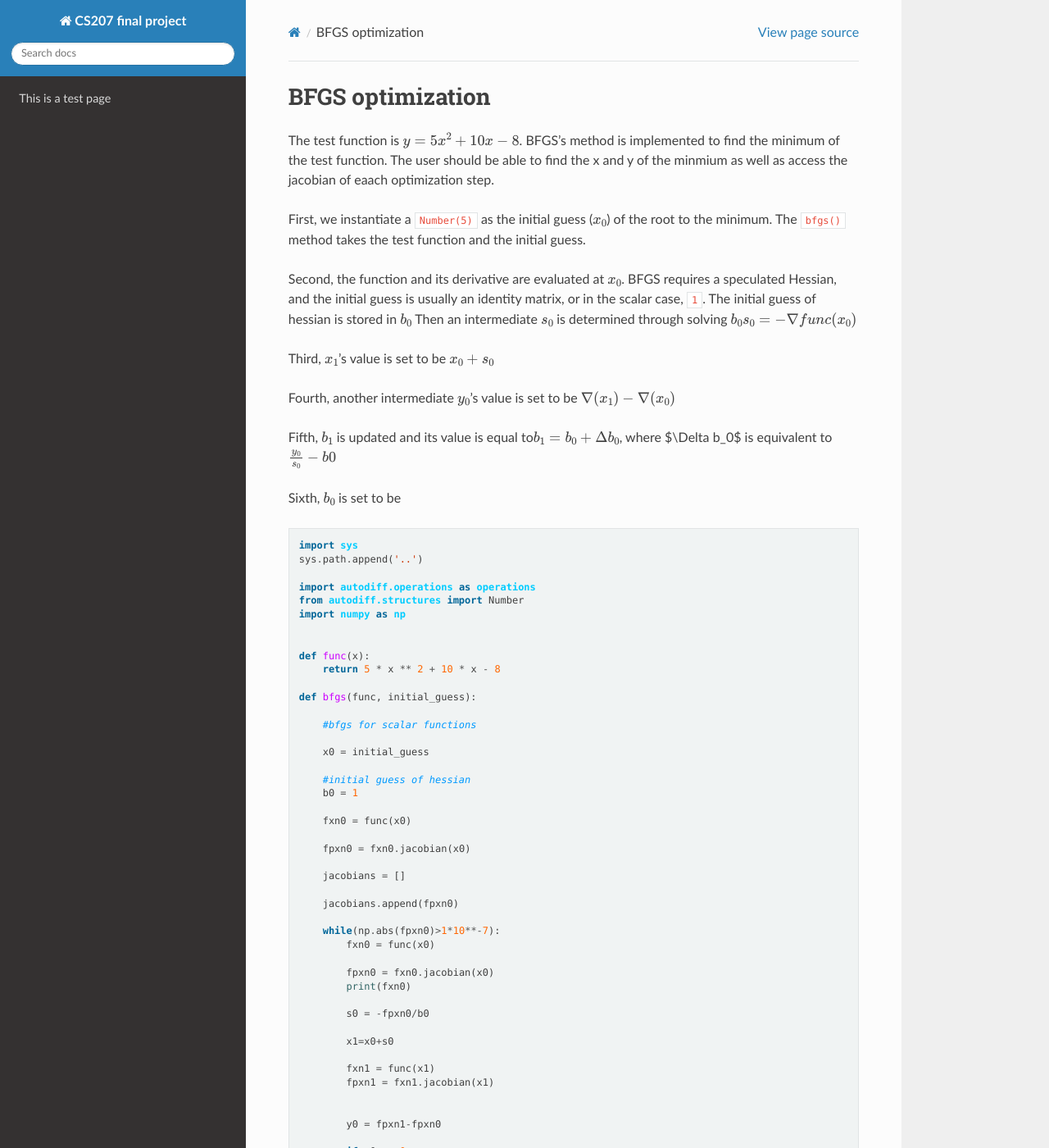
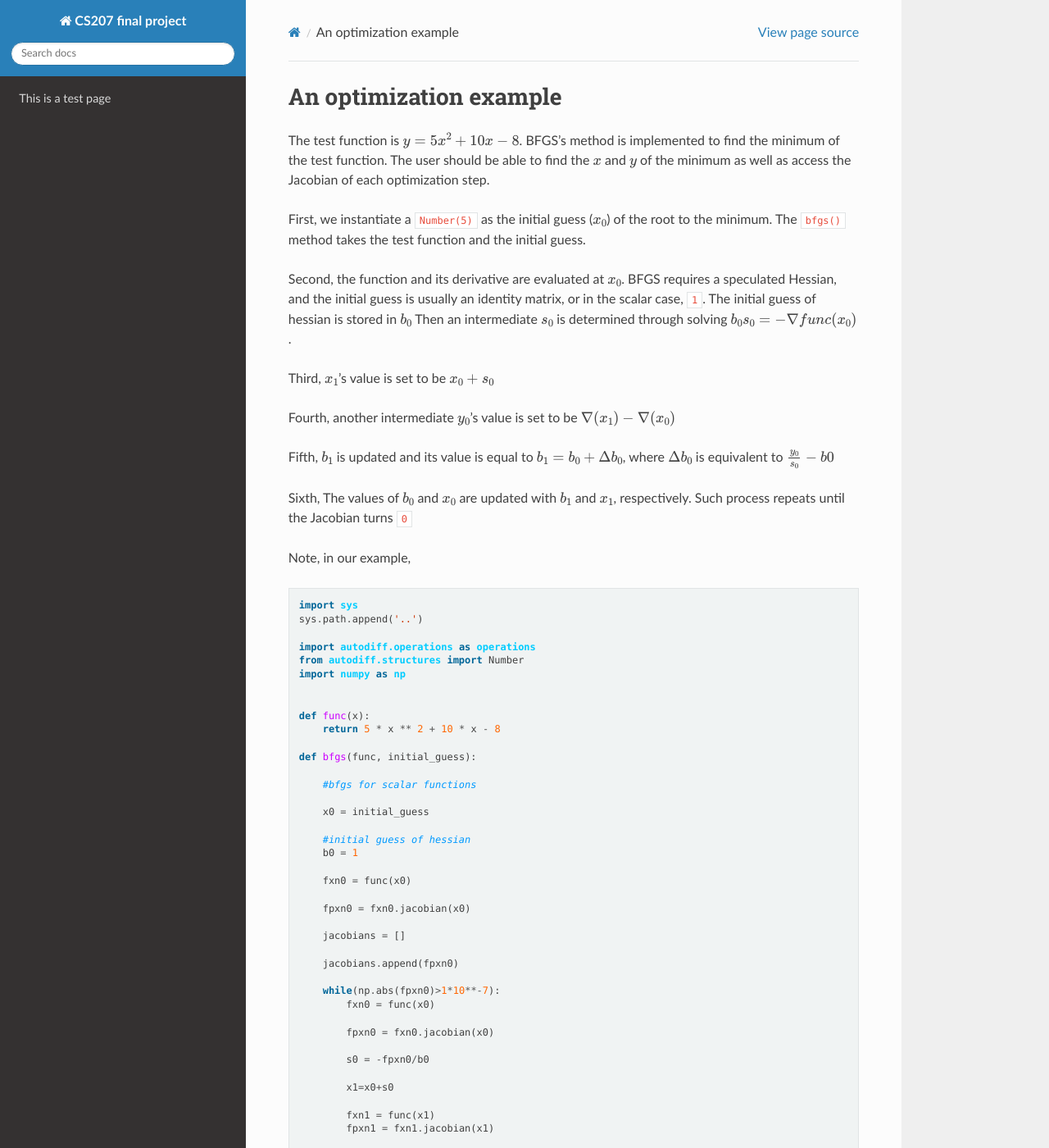
Before and after one commit to rocketscience0/cs207-FinalProject, a Sphinx documentation site: the page built from docs/source/examples/bfgs.md, in a window 1280 px wide and 1400 px high. Shown: the whole window at 82% size. Built offline with Sphinx 7.4.7 and the Read the Docs theme 2.0.0, drawn with Linux system fonts in a browser that asks for light colours; some of the changed text lies outside the part shown.

Commit message:
Added markdown versions of two examples

````diff
--- a/docs/source/examples/bfgs.md
+++ b/docs/source/examples/bfgs.md
@@ -1,18 +1,20 @@
-# BFGS optimization
+# An optimization example
 
-The test function is `$y = 5x^2+10x-8$`. BFGS's method is implemented to find the minimum of the test function. The user should be able to find the x and y of the minmium as well as access the jacobian of eaach optimization step.
+The test function is `$y = 5x^2+10x-8$`. BFGS's method is implemented to find the minimum of the test function. The user should be able to find the `$x$` and `$y$` of the minimum as well as access the Jacobian of each optimization step.
 
 First, we instantiate a `Number(5)` as the initial guess (`$x_0$`) of the root to the minimum. The `bfgs()` method takes the test function and the initial guess.
 
-Second, the function and its derivative are evaluated at `$x_0$`. BFGS requires a speculated Hessian, and the initial guess is usually an identity matrix, or in the scalar case, `1`. The initial guess of hessian is stored in `$b_0$` Then an intermediate `$s_0$` is determined through solving `$b_0s_0=-\nabla func(x_0)$`
+Second, the function and its derivative are evaluated at `$x_0$`. BFGS requires a speculated Hessian, and the initial guess is usually an identity matrix, or in the scalar case, `1`. The initial guess of hessian is stored in `$b_0$` Then an intermediate `$s_0$` is determined through solving `$b_0s_0=-\nabla func(x_0)$`.
 
 Third, `$x_1$`'s value is set to be `$x_0+s_0$`
 
 Fourth, another intermediate `$y_0$`'s value is set to be `$\nabla(x_1)-\nabla(x_0)$`
 
-Fifth, `$b_1$` is updated and its value is equal to`$b_1=b_0+\Delta b_0$`, where $\Delta b_0$ is equivalent to `$\frac{y_0}{s_0}-b0$`
+Fifth, `$b_1$` is updated and its value is equal to `$b_1=b_0+\Delta b_0$`, where `$\Delta b_0$` is equivalent to `$\frac{y_0}{s_0}-b0$`
 
-Sixth, `$b_0$` is set to be
+Sixth, The values of `$b_0$` and `$x_0$` are updated with `$b_1$` and `$x_1$`, respectively. Such process repeats until the Jacobian turns `0`
+
+Note, in our example,
 
 
 ```python
@@ -48,7 +50,6 @@
         fxn0 = func(x0)
 
         fpxn0 = fxn0.jacobian(x0)
-        print(fxn0)
 
         s0 = -fpxn0/b0
 
@@ -77,17 +78,14 @@
 
     return x0,func(x0),jacobians
 
+x0 = Number(5)
+xstar,minimum,jacobians = bfgs(func,x0)
 
-xstar,minimum,jacobians = bfgs(func,x0)
-jacobians
+print("The jacobians at 1st, 2nd and final steps are:",jacobians,'. The jacobian value is 0 in the last step, indicating completion of the optimization process.')
+print()
+print("The x* is", xstar )
 ```
 
-    Number(val=-12.8)
-    Number(val=3.200000000000001)
-    Number(val=-13.0)
+    The jacobians at 1st, 2nd and final steps are: [60, -540.0, 0.0] . The jacobian value is 0 in the last step, indicating completion of the optimization process.
 
-
-
-
-
-    [-2.0, 18.0, 0.0]
+    The x* is Number(val=-1.0)
````
Also changed, not shown: docs/source/examples/root_finding.md (+3 -26 lines).
